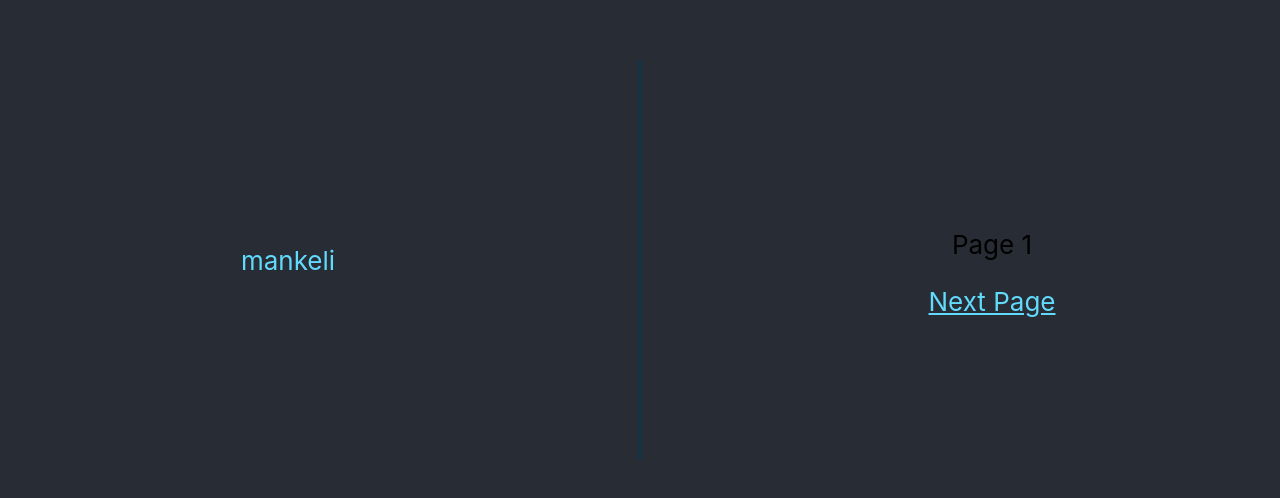
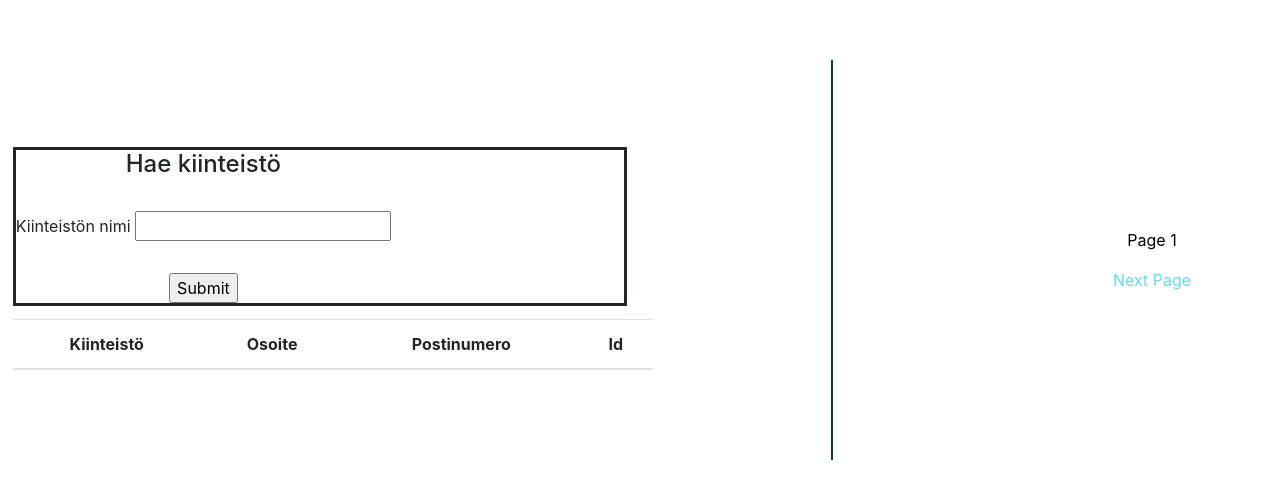
Before and after one commit to AntonKankkunen/mankeli, a React (Create React App) app: page / in a window 1280 px wide. Shown: the part 140-638 px from the top of the page. Built offline with nearby package versions, Linux system fonts and the light colour scheme; a web font is replaced by a local one.

Commit message:
Property fetch

```diff
--- a/package.json
+++ b/package.json
@@ -10,7 +10,8 @@
     "react-dom": "^18.1.0",
     "react-router-dom": "^5.3.3",
     "react-scripts": "5.0.1",
-    "web-vitals": "^1.1.2"
+    "web-vitals": "^1.1.2",
+    "bootstrap": "^4.1.3"
   },
   "scripts": {
     "start": "react-scripts start",
--- a/src/pages/Home/index.js
+++ b/src/pages/Home/index.js
@@ -2,13 +2,65 @@
 import './style.css';
 import { Link } from 'react-router-dom';
 import Test from './components/Test';
+import 'bootstrap/dist/css/bootstrap.css';
+import React, { useState, useEffect } from 'react';
 
 export function HomePage() {
+  const [propertyName, setPropertyName] = useState("");
+  const [properties, setProperties] = useState([]);
+  const [property, setProperty] = useState({});
+
+  useEffect(() => {
+    console.log(properties);
+    console.log(property);
+  }, [property]);
+
+  const getProperty = async (e) => {
+    console.log(propertyName);
+    e.preventDefault();
+    const response = await fetch(`https://api.ouka.fi/v1/properties_basic_information?property_name=like.${propertyName}*`, {
+      headers: { 'Content-Type': 'application/json' }
+    });
+    const data = await response.json();
+    setProperties(data);
+    setProperty(data[0]);
+  }
+
+  const formGrid = <div style={{width: "50%"}}>
+        <form onSubmit={e => getProperty(e)} style={{margin: "2%"}} >
+            <fieldset style={{margin:0,padding:0,border:"solid"}}>
+              <div style={{float: "left"}}>
+              <h4>Hae kiinteistö</h4> <br/>
+              <label>Kiinteistön nimi <input onChange={event => setPropertyName(event.target.value)} value={propertyName} type="text" id="fname" name="fname"/></label><br/><br/>
+              <input type="submit" value="Submit"/>
+              </div>
+            </fieldset>
+        </form>
+        <table className='table table-striped' aria-labelledby="tabelLabel">
+          <thead>
+            <tr>
+              <th>Kiinteistö</th>
+              <th>Osoite</th>
+              <th>Postinumero</th>
+              <th>Id</th>
+            </tr>
+          </thead>
+          <tbody>
+              {properties.map((prop, i) => {
+                return <tr key={i}>
+                  <td key={prop.property_name}>{prop.property_name}</td>
+                  <td key={prop.property_address}>{prop.property_address}</td>
+                  <td key={prop.postal_code}>{prop.postal_code}</td>
+                  <td key={prop.property_id}>{prop.property_id}</td>
+                </tr>
+              })}
+          </tbody>
+        </table></div>
+
   return (
-    <div className="App">
-      <header className="App-header">
-        mankeli
-      </header>
+    <div className='Container'>
+
+      {formGrid}
 
       <div className="App-line"></div>
 
--- a/src/pages/Home/style.css
+++ b/src/pages/Home/style.css
@@ -1,45 +1,14 @@
-.App {
+.Container {
   display: flex;
   justify-content: space-between;
   align-items: center;
   height: 100vh;
   width: 100vw;
-  background-color: #282c34;
   text-align: center;
-}
-
-.App-logo {
-  height: 40vmin;
-  pointer-events: none;
-}
-
-@media (prefers-reduced-motion: no-preference) {
-  .App-logo {
-    animation: App-logo-spin infinite 20s linear;
-  }
-}
-
-.App-header {
-  width: 45%;
-  display: flex;
-  flex-direction: column;
-  align-items: center;
-  justify-content: center;
-  font-size: calc(10px + 2vmin);
-  color:#61dafb;
 }
 
 .App-link {
   color: #61dafb;
-}
-
-@keyframes App-logo-spin {
-  from {
-    transform: rotate(0deg);
-  }
-  to {
-    transform: rotate(360deg);
-  }
 }
 
 .App-line {
@@ -50,11 +19,14 @@
 
 .App-main {
   height: 100%;
-  width: 45%;
+  width: 20%;
   display: flex;
   flex-direction: column;
   align-items: center;
   justify-content: center;
-  font-size: calc(10px + 2vmin);
   color: #000000;
 }
+
+table {
+  margin: 2%;
+}
```
Also changed, not shown: 1 other file (tests, documents, lock files or other folders).
